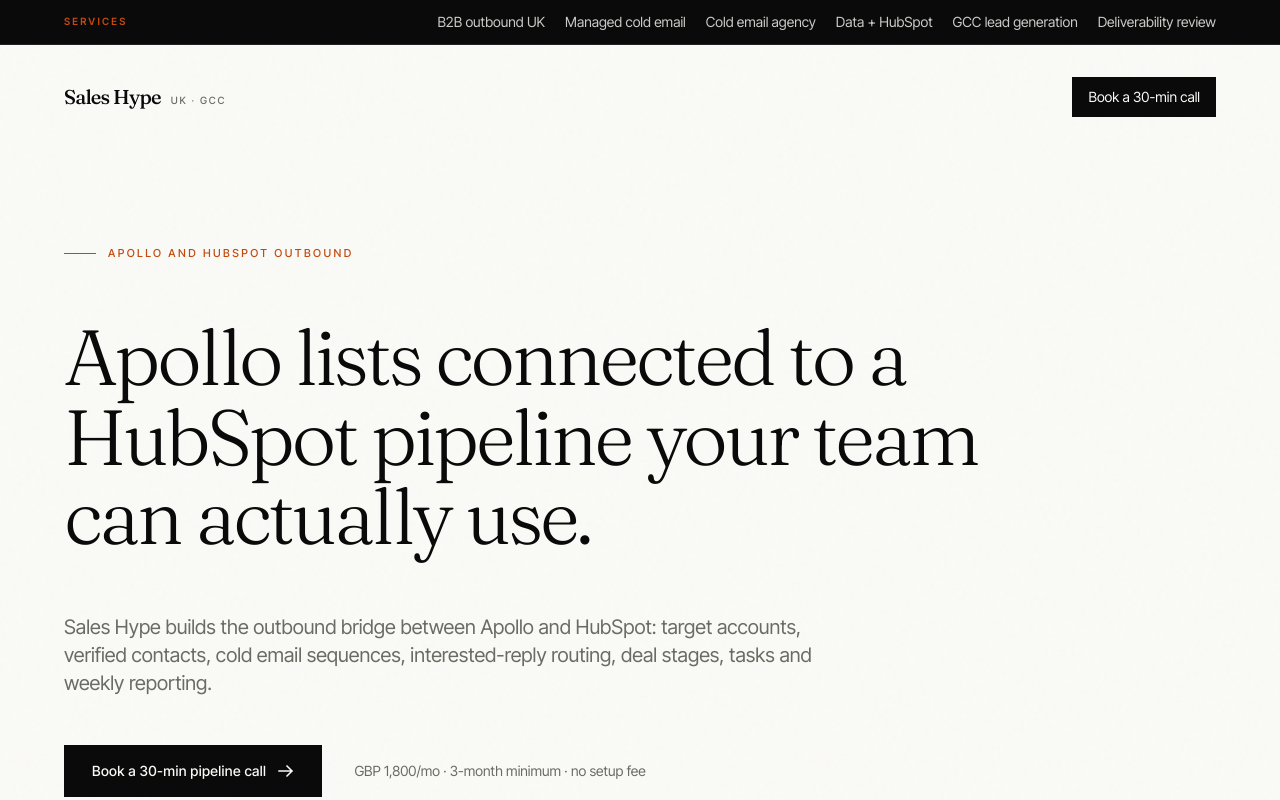
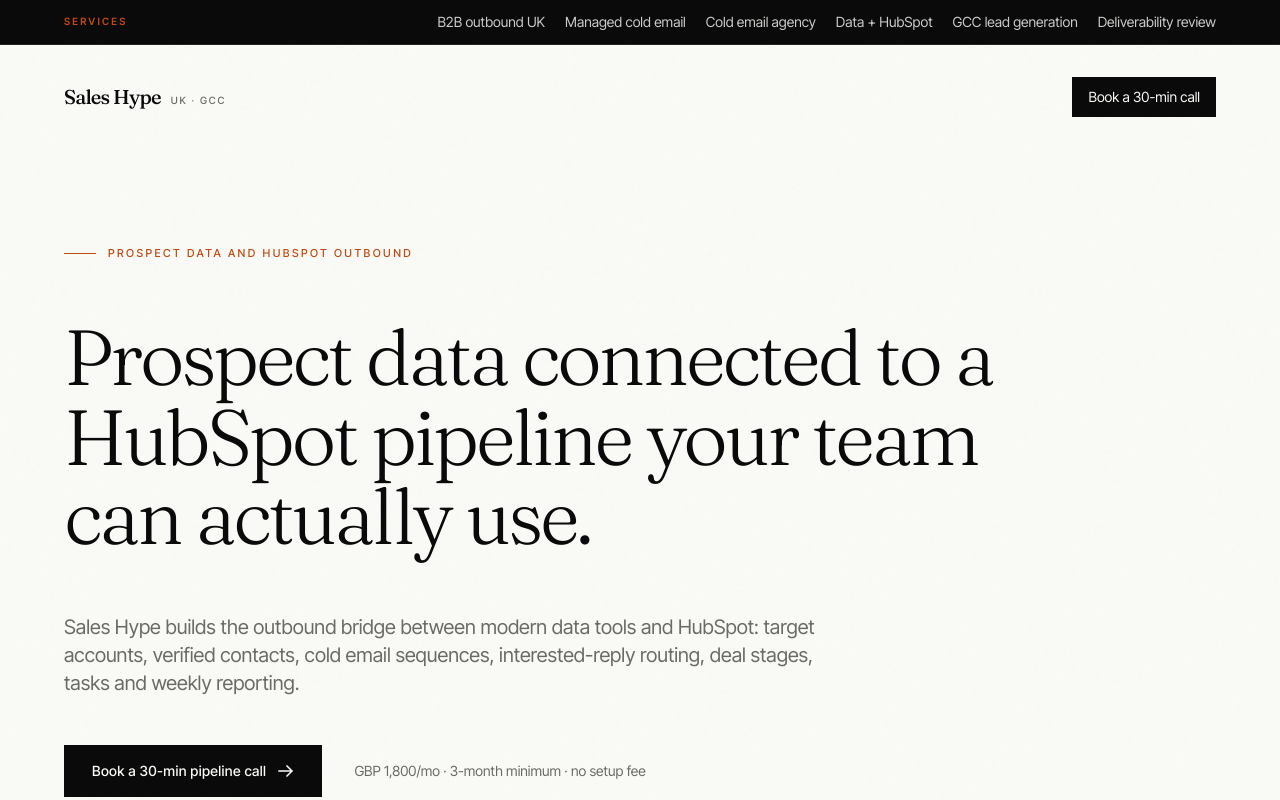
Before and after one commit to tareq-arch/saleshype-site, a Next.js app: page /apollo-hubspot-outbound in a window 1280 px wide. Shown: the top 800 px of the page. Built offline with nearby package versions, Linux system fonts and the light colour scheme.

Commit message:
Reframe Apollo page around broader data tools

```diff
--- a/app/apollo-hubspot-outbound/page.tsx
+++ b/app/apollo-hubspot-outbound/page.tsx
@@ -2,27 +2,27 @@
 import { SeoLandingPage } from "../seo-page-template";
 
 export const metadata: Metadata = {
-  title: "Apollo and HubSpot Outbound Setup",
-  description: "Apollo prospecting and HubSpot outbound setup for B2B teams. Sales Hype builds lists, sequences, reply routing, pipeline stages and weekly reporting.",
+  title: "Prospect Data and HubSpot Outbound Setup",
+  description: "Prospect data tools and HubSpot outbound setup for B2B teams. Sales Hype builds lists, sequences, reply routing, pipeline stages and weekly reporting.",
   alternates: { canonical: "/apollo-hubspot-outbound" },
 };
 
 export default function Page() {
   return (
     <SeoLandingPage
-      eyebrow="Apollo and HubSpot outbound"
-      title="Apollo lists connected to a HubSpot pipeline your team can actually use."
-      description="Sales Hype builds the outbound bridge between Apollo and HubSpot: target accounts, verified contacts, cold email sequences, interested-reply routing, deal stages, tasks and weekly reporting."
-      primaryKeyword="Apollo HubSpot outbound"
-      supportingKeywords={["Apollo lead generation service", "HubSpot outbound setup", "HubSpot sales pipeline setup", "Apollo prospect lists"]}
+      eyebrow="Prospect data and HubSpot outbound"
+      title="Prospect data connected to a HubSpot pipeline your team can actually use."
+      description="Sales Hype builds the outbound bridge between modern data tools and HubSpot: target accounts, verified contacts, cold email sequences, interested-reply routing, deal stages, tasks and weekly reporting."
+      primaryKeyword="prospect data and HubSpot outbound"
+      supportingKeywords={["B2B prospect data tools", "HubSpot outbound setup", "HubSpot sales pipeline setup", "data enrichment for outbound"]}
       sections={[
-        { title: "Apollo finds the market", body: "Apollo is powerful when the ICP is clear. Sales Hype uses it to build targeted prospect lists around roles, company size, sectors, geographies and buying signals." },
+        { title: "Data tools help map the market", body: "Tools such as Apollo, Clay or ZoomInfo can be useful when the ICP is clear. Sales Hype uses the right mix to shape targeted prospect lists around roles, company size, sectors, geographies and buying signals." },
         { title: "HubSpot holds the pipeline", body: "Positive replies need ownership, stage movement and next actions. HubSpot becomes the place where interested leads are tracked instead of getting lost in inboxes." },
         { title: "The integration is commercial, not cosmetic", body: "The point is not just syncing contacts. The point is making sure outbound creates visible pipeline, clear follow-up and useful weekly decisions." },
       ]}
-      bullets={["ICP mapping before Apollo list building.", "Decision-maker and company filters configured around your market.", "Cold email sequences written for each campaign angle.", "Replies routed into HubSpot with clear ownership.", "Pipeline stages and follow-up tasks configured.", "Weekly reporting across replies, meetings and opportunities."]}
+      bullets={["ICP mapping before any list is built.", "Decision-maker and company filters shaped around your market.", "Cold email sequences written for each campaign angle.", "Replies routed into HubSpot with clear ownership.", "Pipeline stages and follow-up tasks configured.", "Weekly reporting across replies, meetings and opportunities."]}
       faqs={[
-        { question: "Can Apollo and HubSpot work together for outbound?", answer: "Yes. Apollo can support prospecting and sequencing while HubSpot holds pipeline, owners, stages and reporting. Sales Hype builds the process around both tools." },
+        { question: "Can prospect data tools and HubSpot work together for outbound?", answer: "Yes. Tools like Apollo, Clay or ZoomInfo can support prospecting and enrichment while HubSpot holds pipeline, owners, stages and reporting. Sales Hype builds the process around the right stack for the campaign." },
         { question: "Do I need HubSpot before starting?", answer: "No. Sales Hype can work with your current setup or build a simple HubSpot pipeline if you need somewhere clean to land interested replies." },
         { question: "Is this only for UK companies?", answer: "No. Sales Hype works across the UK and GCC, including KSA-focused outbound motions." },
       ]}
```
